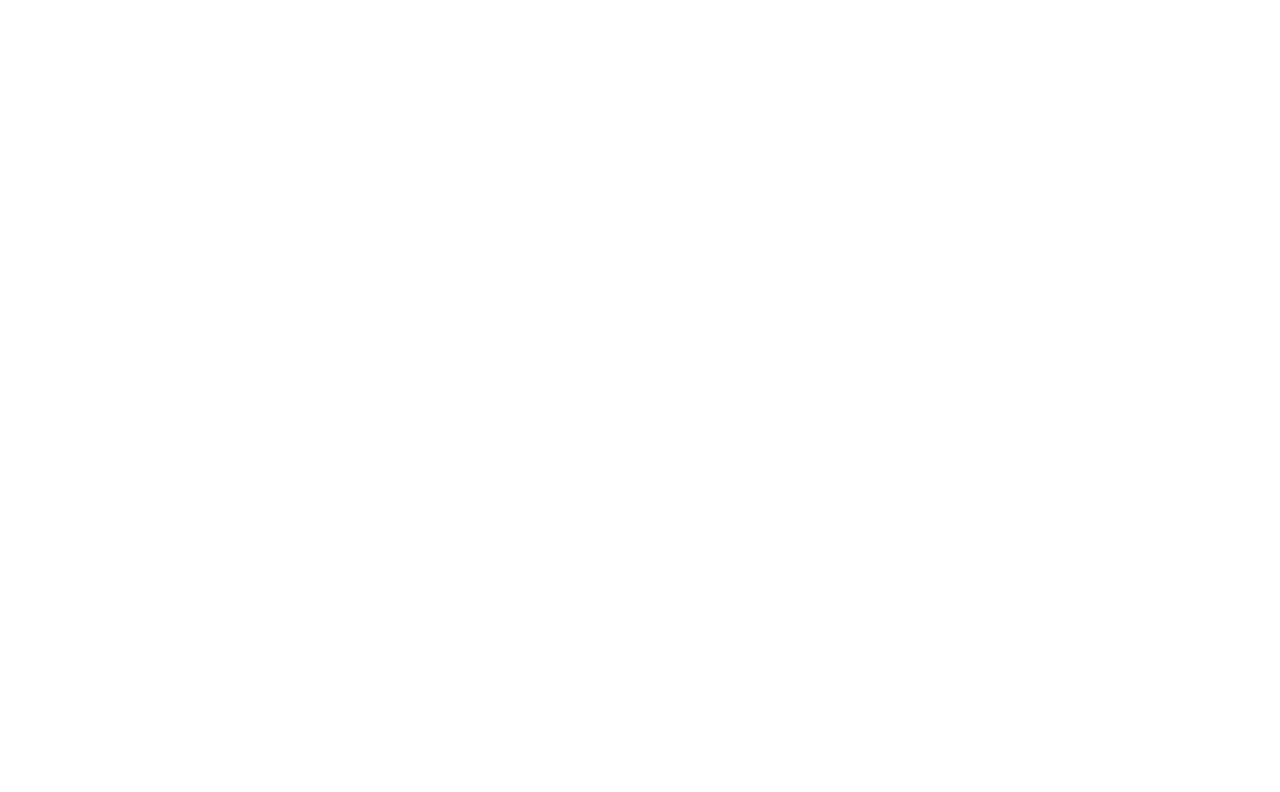
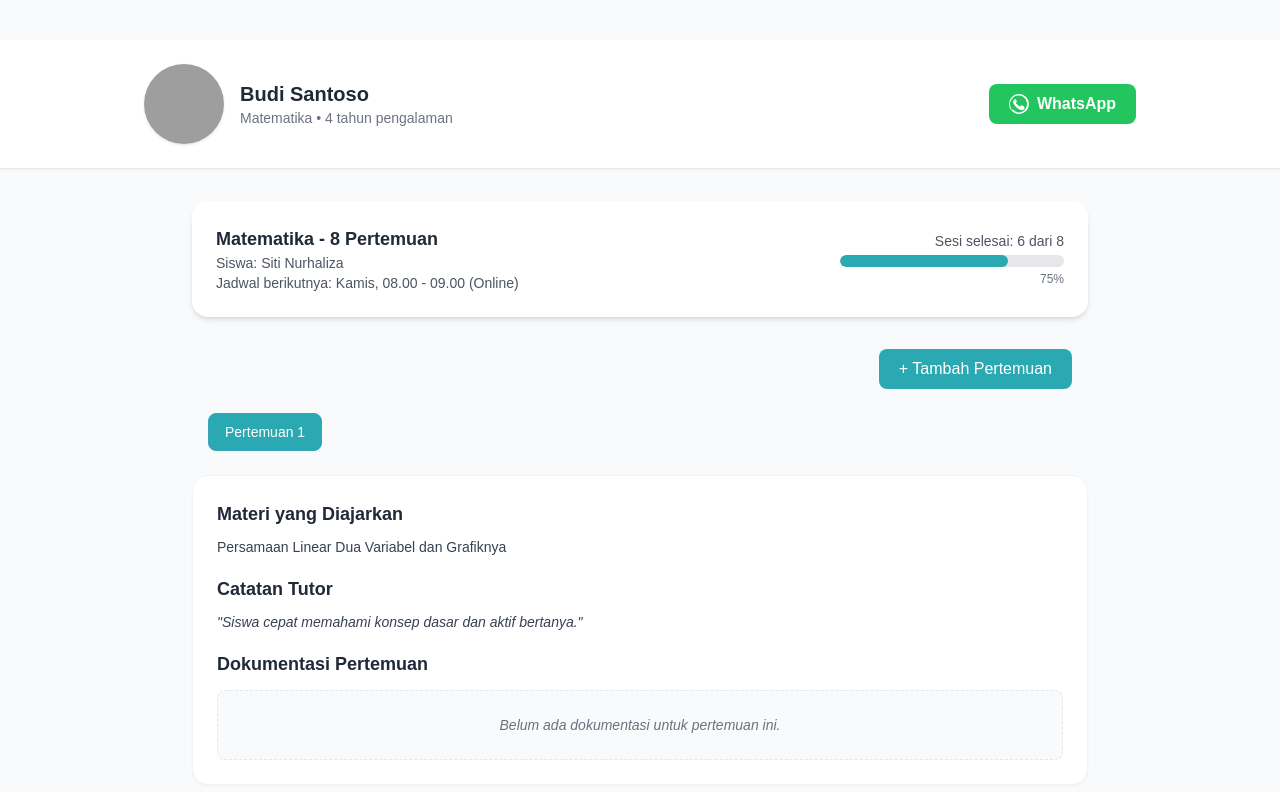
Before and after one commit to exenthiast/PAD-LAZUARDY-FRONTEND, a Vue app: page /tutor/progres in a window 1280 px wide. Before the commit this address had no page. Shown: the top 792 px of the page. Built offline with nearby package versions, Linux system fonts and the light colour scheme; grey boxes are pictures that could not be loaded.

Commit message:
menambah progrestutor

```diff
--- a/src/router/index.js
+++ b/src/router/index.js
@@ -126,7 +126,14 @@ const routes = [
   component: () => import('../views/tutor/SetUp.vue'),
 },
 
+{
+    path: '/tutor/progres',
+  name: 'ProgresTutor',
+  component: () => import('../views/tutor/ProgresTutor.vue'),
+},
+
 ];
+
 
 const router = createRouter({
   history: createWebHistory(import.meta.env.BASE_URL),
--- /dev/null
+++ b/src/views/tutor/ProgresTutor.vue
@@ -0,0 +1,228 @@
+<template>
+  <div class="min-h-screen bg-gray-50 text-gray-800 py-10">
+    <!-- Header Tutor -->
+    <header class="bg-white border-b py-6 mb-8 shadow-sm">
+      <div class="max-w-5xl mx-auto flex flex-col md:flex-row justify-between items-center px-4 gap-4">
+        <div class="flex items-center gap-4">
+          <img
+            :src="tutor.photo"
+            class="w-20 h-20 rounded-full object-cover shadow"
+            alt="Tutor Photo"
+          />
+          <div>
+            <h1 class="text-xl font-semibold text-gray-800">{{ tutor.name }}</h1>
+            <p class="text-sm text-gray-500">{{ tutor.subject }} • {{ tutor.experience }}</p>
+          </div>
+        </div>
+
+        <!-- Tombol WhatsApp -->
+        <a
+          :href="`https://wa.me/${tutor.phone}?text=${encodeURIComponent(`Halo ${tutor.name}, saya ingin berdiskusi mengenai pembelajaran di Lazuardy.`)}`"
+          target="_blank"
+          class="flex items-center justify-center gap-2 bg-green-500 hover:bg-green-600 text-white px-5 py-2 rounded-lg font-semibold transition"
+        >
+          <svg xmlns="http://www.w3.org/2000/svg" fill="currentColor" class="w-5 h-5" viewBox="0 0 24 24">
+            <path
+              d="M20.52 3.48A11.87 11.87 0 0 0 12 0a11.87 11.87 0 0 0-8.52 3.48A11.87 11.87 0 0 0 0 12a11.87 11.87 0 0 0 3.48 8.52A11.87 11.87 0 0 0 12 24a11.87 11.87 0 0 0 8.52-3.48A11.87 11.87 0 0 0 24 12a11.87 11.87 0 0 0-3.48-8.52ZM12 22.2A10.2 10.2 0 0 1 5.13 19L4.76 18.7l-2.15.7.7-2.13L3 17.86A10.2 10.2 0 1 1 12 22.2Zm5.67-7.78c-.31-.15-1.84-.9-2.12-1s-.49-.15-.7.15-.8 1-.98 1.2-.36.23-.67.08a8.35 8.35 0 0 1-2.46-1.52A9.27 9.27 0 0 1 8.3 11a.76.76 0 0 1 .22-.67c.22-.22.47-.57.68-.86a.63.63 0 0 0 .14-.64c-.05-.15-.69-1.67-.94-2.3s-.5-.53-.69-.54H7.2a1.41 1.41 0 0 0-1 .46 4.13 4.13 0 0 0-1.28 3.06 7.16 7.16 0 0 0 1.57 3.77 16.4 16.4 0 0 0 5.7 5 19.13 19.13 0 0 0 1.9.88 4.55 4.55 0 0 0 2.08.13 3.46 3.46 0 0 0 2.29-1.62 2.86 2.86 0 0 0 .2-1.62c-.06-.09-.25-.16-.47-.27Z"
+            />
+          </svg>
+          WhatsApp
+        </a>
+      </div>
+    </header>
+
+    <!-- Progress Ringkasan -->
+    <div class="max-w-4xl mx-auto bg-white shadow-md rounded-2xl p-6 mb-8">
+      <div class="flex flex-col sm:flex-row justify-between sm:items-center gap-3">
+        <div>
+          <h2 class="text-lg font-semibold text-gray-800">{{ progress.paket }}</h2>
+          <p class="text-sm text-gray-600">Siswa: <span class="font-medium">{{ progress.siswa }}</span></p>
+          <p class="text-sm text-gray-600">Jadwal berikutnya: <span class="font-medium">{{ progress.jadwal }}</span></p>
+        </div>
+        <div class="text-center sm:text-right">
+          <p class="text-sm text-gray-600 mb-1">
+            Sesi selesai: {{ progress.selesai }} dari {{ progress.total }}
+          </p>
+          <div class="w-full sm:w-56 h-3 bg-gray-200 rounded-full overflow-hidden">
+            <div class="h-full bg-primary rounded-full" :style="{ width: progressPersen + '%' }"></div>
+          </div>
+          <p class="text-xs text-gray-500 mt-1">{{ progressPersen.toFixed(0) }}%</p>
+        </div>
+      </div>
+    </div>
+
+    <!-- Tombol Tambah Pertemuan -->
+    <div class="max-w-4xl mx-auto mb-6 text-right px-4">
+      <button
+        @click="showModal = true"
+        class="bg-primary text-white px-5 py-2 rounded-lg hover:bg-teal-600 transition font-medium"
+      >
+        + Tambah Pertemuan
+      </button>
+    </div>
+
+    <!-- Detail Pertemuan -->
+    <div class="max-w-4xl mx-auto">
+      <div class="flex flex-wrap gap-2 mb-6 px-4">
+        <button
+          v-for="(p, index) in progress.pertemuan"
+          :key="p.id"
+          @click="activeTab = index"
+          class="px-4 py-2 text-sm font-medium rounded-lg border transition"
+          :class="activeTab === index
+            ? 'bg-primary text-white border-primary'
+            : 'bg-white border-gray-200 text-gray-700 hover:bg-gray-100'"
+        >
+          Pertemuan {{ index + 1 }}
+        </button>
+      </div>
+
+      <div
+        v-if="progress.pertemuan[activeTab]"
+        class="bg-white rounded-2xl shadow-sm border border-gray-100 p-6 space-y-4"
+      >
+        <div>
+          <h3 class="text-lg font-semibold text-gray-800 mb-2">Materi yang Diajarkan</h3>
+          <p class="text-gray-700 text-sm leading-relaxed">
+            {{ progress.pertemuan[activeTab].materi }}
+          </p>
+        </div>
+
+        <div>
+          <h3 class="text-lg font-semibold text-gray-800 mb-2">Catatan Tutor</h3>
+          <p class="text-gray-700 text-sm leading-relaxed italic">
+            "{{ progress.pertemuan[activeTab].tanggapan }}"
+          </p>
+        </div>
+
+        <div>
+          <h3 class="text-lg font-semibold text-gray-800 mb-3">Dokumentasi Pertemuan</h3>
+          <div
+            v-if="progress.pertemuan[activeTab].foto.length"
+            class="grid grid-cols-2 sm:grid-cols-3 gap-3"
+          >
+            <img
+              v-for="(img, i) in progress.pertemuan[activeTab].foto"
+              :key="i"
+              :src="img"
+              alt="Dokumentasi"
+              class="w-full h-40 object-cover rounded-xl border border-gray-200 shadow-sm"
+            />
+          </div>
+          <p
+            v-else
+            class="text-gray-500 text-sm italic bg-gray-50 border border-dashed border-gray-200 rounded-lg py-6 text-center"
+          >
+            Belum ada dokumentasi untuk pertemuan ini.
+          </p>
+        </div>
+      </div>
+    </div>
+
+    <!-- Modal Tambah Pertemuan -->
+    <div v-if="showModal" class="fixed inset-0 bg-black bg-opacity-40 flex justify-center items-center z-50">
+      <div class="bg-white w-full max-w-lg rounded-xl shadow-lg p-6">
+        <h2 class="text-lg font-semibold mb-4">Tambah Pertemuan Baru</h2>
+
+        <div class="space-y-3">
+          <div>
+            <label class="text-sm font-medium">Materi</label>
+            <textarea v-model="newMeeting.materi" rows="2" class="w-full border rounded-lg p-2 mt-1"></textarea>
+          </div>
+
+          <div>
+            <label class="text-sm font-medium">Tanggapan Tutor</label>
+            <textarea v-model="newMeeting.tanggapan" rows="2" class="w-full border rounded-lg p-2 mt-1"></textarea>
+          </div>
+
+          <div>
+            <label class="text-sm font-medium">Upload Foto (opsional)</label>
+            <input type="file" multiple accept="image/*" @change="handleUpload" class="mt-1" />
+            <div v-if="newMeeting.foto.length" class="flex flex-wrap gap-2 mt-2">
+              <img v-for="(img, i) in newMeeting.foto" :key="i" :src="img" class="w-20 h-20 object-cover rounded-lg border" />
+            </div>
+          </div>
+        </div>
+
+        <div class="flex justify-end gap-3 mt-6">
+          <button @click="showModal = false" class="px-4 py-2 bg-gray-200 rounded-lg hover:bg-gray-300">Batal</button>
+          <button @click="addMeeting" class="px-4 py-2 bg-primary text-white rounded-lg hover:bg-teal-600">Simpan</button>
+        </div>
+      </div>
+    </div>
+  </div>
+</template>
+
+<script setup>
+import { ref, computed } from "vue";
+
+const showModal = ref(false);
+const activeTab = ref(0);
+const hoveredSlot = ref(null);
+
+const tutor = {
+  name: "Budi Santoso",
+  subject: "Matematika",
+  experience: "4 tahun pengalaman",
+  phone: "6281234567890",
+  photo: "https://images.unsplash.com/photo-1595152772835-219674b2a8a6?w=800&q=80",
+};
+
+const progress = ref({
+  paket: "Matematika - 8 Pertemuan",
+  siswa: "Siti Nurhaliza",
+  jadwal: "Kamis, 08.00 - 09.00 (Online)",
+  selesai: 6,
+  total: 8,
+  pertemuan: [
+    {
+      id: 1,
+      materi: "Persamaan Linear Dua Variabel dan Grafiknya",
+      tanggapan: "Siswa cepat memahami konsep dasar dan aktif bertanya.",
+      foto: [],
+    },
+  ],
+});
+
+const newMeeting = ref({
+  materi: "",
+  tanggapan: "",
+  foto: [],
+});
+
+const handleUpload = (e) => {
+  const files = e.target.files;
+  newMeeting.value.foto = [];
+  for (let file of files) {
+    const reader = new FileReader();
+    reader.onload = (event) => {
+      newMeeting.value.foto.push(event.target.result);
+    };
+    reader.readAsDataURL(file);
+  }
+};
+
+const addMeeting = () => {
+  if (!newMeeting.value.materi.trim()) return alert("Materi tidak boleh kosong!");
+  const newData = {
+    id: progress.value.pertemuan.length + 1,
+    materi: newMeeting.value.materi,
+    tanggapan: newMeeting.value.tanggapan,
+    foto: [...newMeeting.value.foto],
+  };
+  progress.value.pertemuan.push(newData);
+  newMeeting.value = { materi: "", tanggapan: "", foto: [] };
+  showModal.value = false;
+};
+
+const progressPersen = computed(() => (progress.value.selesai / progress.value.total) * 100);
+</script>
+
+<style scoped>
+.text-primary {
+  color: #2ba9b2;
+}
+.bg-primary {
+  background-color: #2ba9b2;
+}
+</style>
```
